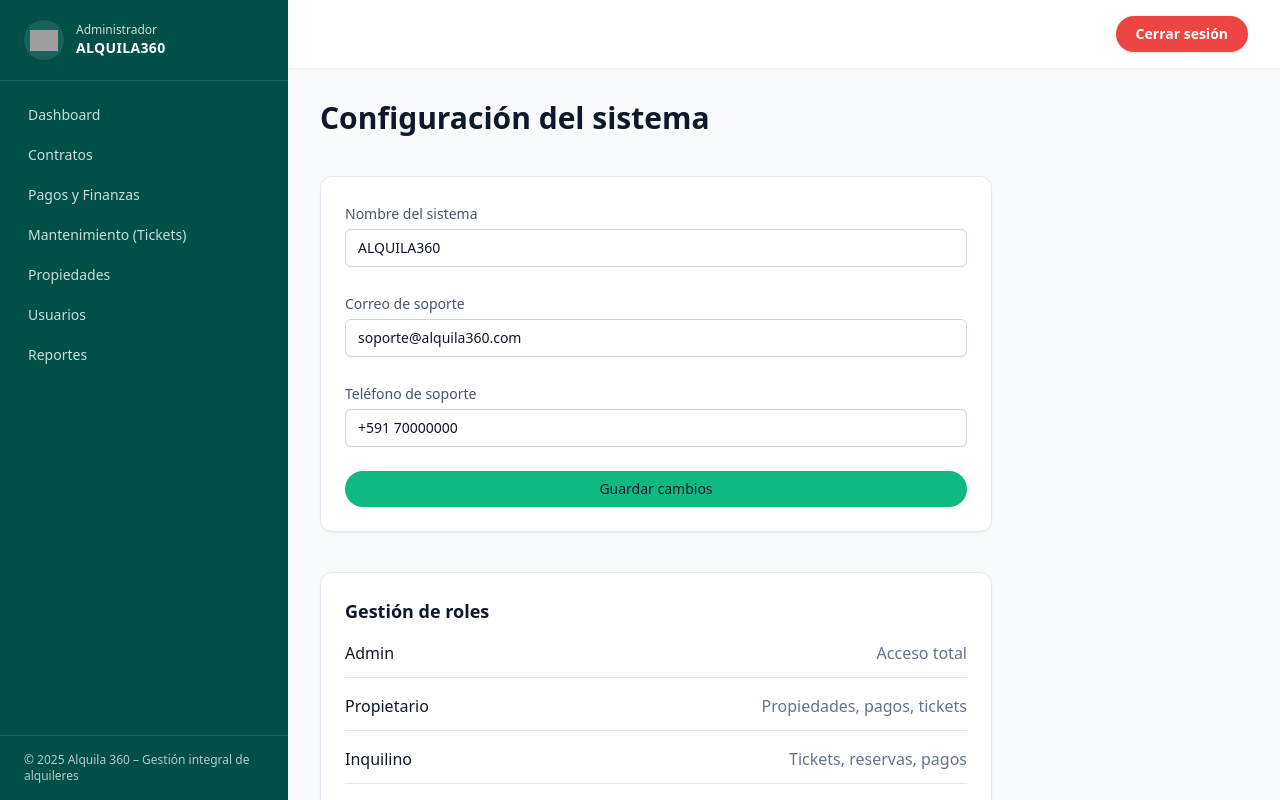
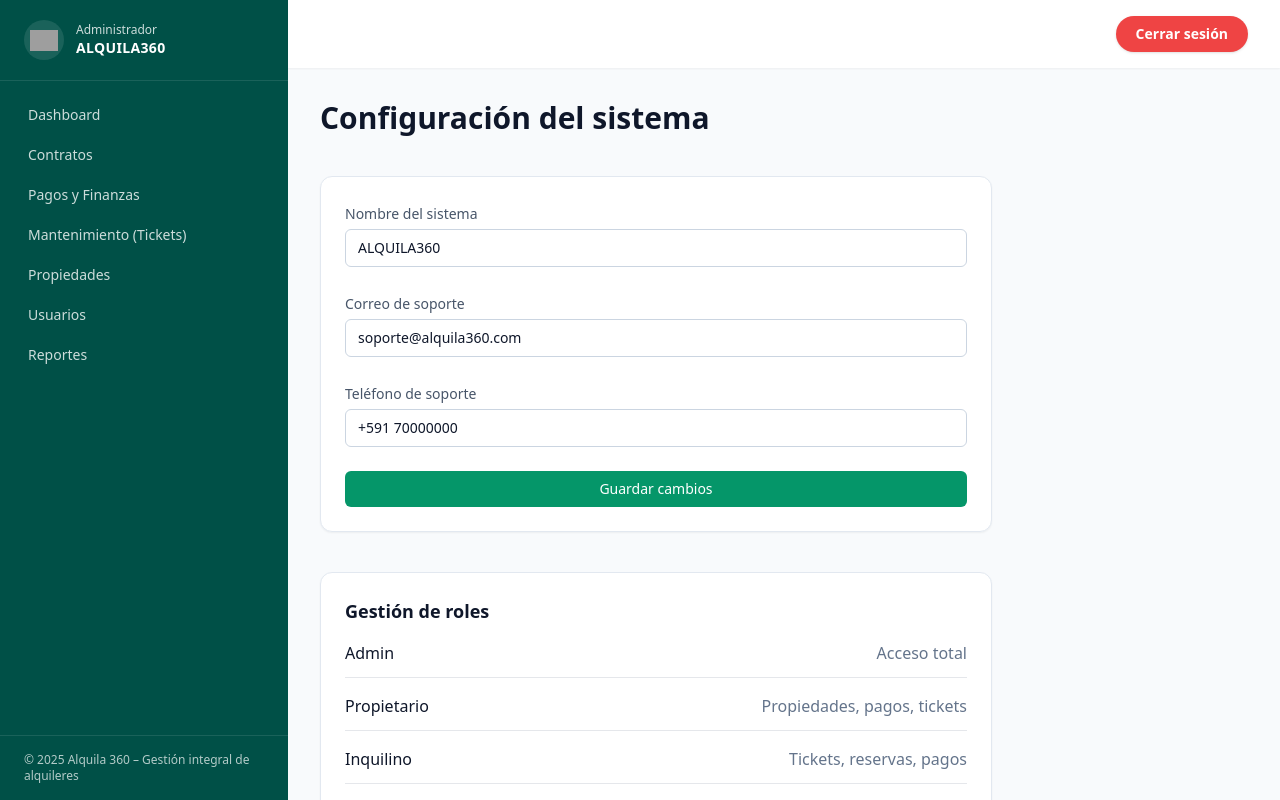
Before and after one commit to AlexIC21/Alquila360-Frontend, a Next.js app: page /admin/configuracion in a window 1280 px wide. Built offline with nearby package versions, Linux system fonts and the light colour scheme; grey boxes are pictures that could not be loaded.

Commit message:
actualizacion

```diff
--- a/app/admin/configuracion/page.tsx
+++ b/app/admin/configuracion/page.tsx
@@ -15,7 +15,8 @@ export default function ConfiguracionAdminPage() {
 
         <Input label="Teléfono de soporte" defaultValue="+591 70000000" />
 
-        <Button variant="primary" className="w-full">
+        {/* Botón corregido sin variant */}
+        <Button className="w-full bg-emerald-600 text-white py-2 rounded-md hover:bg-emerald-700 transition">
           Guardar cambios
         </Button>
       </div>
```
